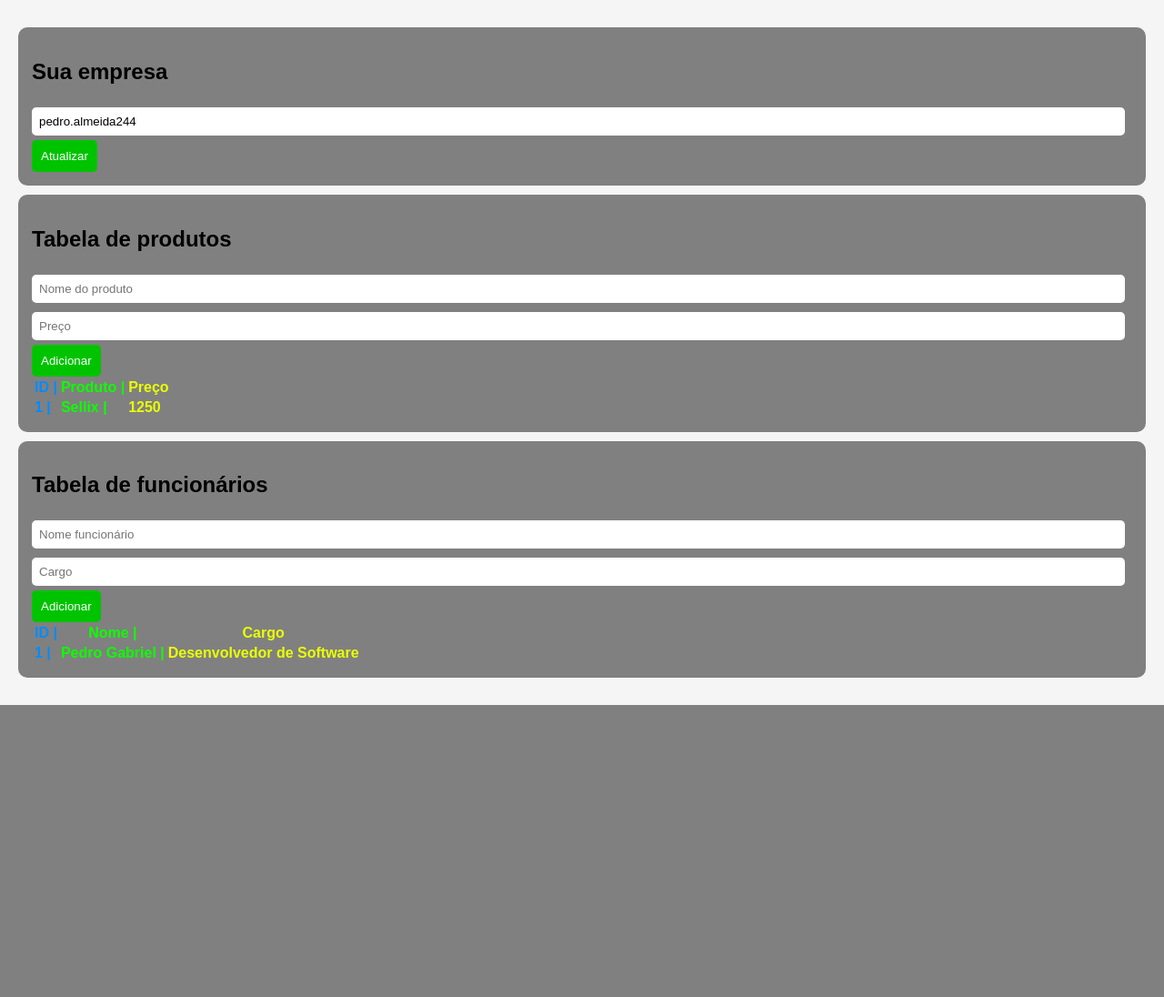
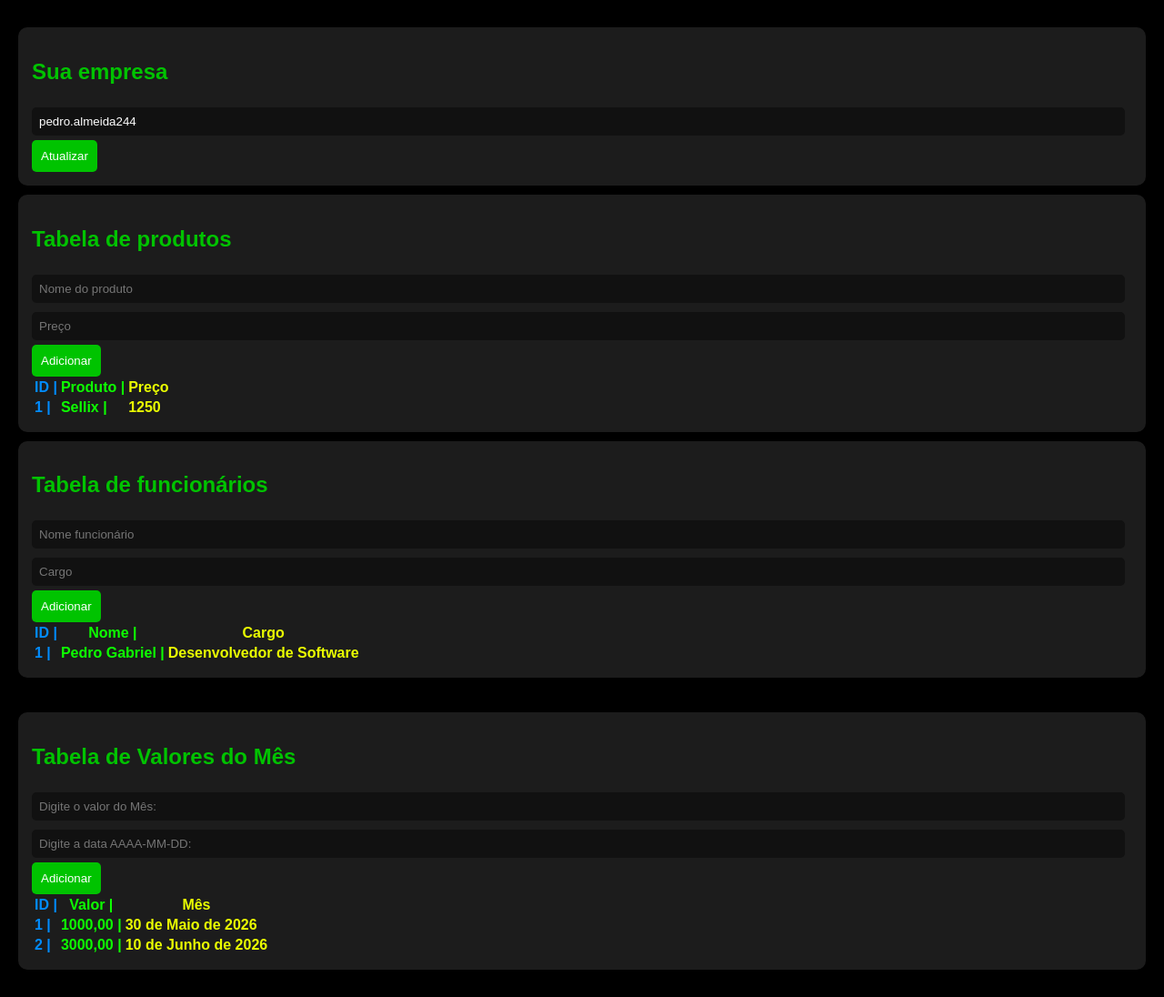
Before and after one commit to pedrocode181-ship/sellix.projeto, a Django app: page /dashboard/ in a window 1280 px wide. Shown: the part 154-1250 px from the top of the page at 91% size. Before the commit the page ends 929 px from the top, so only its background shows below. Run offline with Django 5.2, Linux system fonts and the light colour scheme; a user stored in the database is signed in; data comes from the database, SQL or seed files in the repository; both versions use the stored data as it was after the commit.

Commit message:
Add files via upload

```diff
--- a/sellix/projeto/home/models.py
+++ b/sellix/projeto/home/models.py
@@ -24,10 +24,7 @@ class Membership(models.Model):
 
 class TableItem(models.Model):
 
-    company = models.ForeignKey(
-        Company,
-        on_delete=models.CASCADE
-    )
+    company = models.ForeignKey(Company, on_delete=models.CASCADE)
 
     nome = models.CharField(max_length=255)
     preco = models.CharField(max_length=100)
@@ -41,10 +38,14 @@ class Funcionario(models.Model):
     nome = models.CharField(max_length=200)
     cargo = models.CharField(max_length=200)
 
-    company = models.ForeignKey(
-        Company,
-        on_delete=models.CASCADE
-    )
+    company = models.ForeignKey(Company, on_delete=models.CASCADE)
 
     def __str__(self):
         return self.nome
+
+
+class Venda(models.Model):
+    company = models.ForeignKey(Company, on_delete=models.CASCADE)
+
+    valor = models.DecimalField(max_digits=10, decimal_places=2)
+    data = models.DateField(max_length=200)
--- a/sellix/projeto/home/templates/core/dashboard.html
+++ b/sellix/projeto/home/templates/core/dashboard.html
@@ -13,7 +13,7 @@
         body {
             font-family: Arial;
             margin: 0;
-            background: #f5f5f5;
+            background: black;
         }
 
         .header {
@@ -27,7 +27,7 @@
         }
 
         .card {
-            background: gray;
+            background: rgb(28, 28, 28);
             padding: 15px;
             margin: 10px 0;
             border-radius: 10px;
@@ -39,6 +39,8 @@
             margin: 5px 0;
             border-radius: 5px;
             border: none;
+            background:#111;
+            color: white;
         }
 
         button {
@@ -55,6 +57,10 @@
             padding: 10px;
             margin: 10px 0;
             border-radius: 8px;
+        }
+
+        h2 {
+            color: rgb(0, 195, 0);
         }
     </style>
 
@@ -139,6 +145,36 @@
             {% endfor %}
         </table>
     </div>
+    <!-- Tabela de Vendas por Mês-->>
+    <div class="card">
+        <h2>Tabela de Valores do Mês</h2>
+
+        <form method="POST" action="{% url 'add_venda' %}">
+            {% csrf_token %}
+
+            <input type="text" name="valor" placeholder="Digite o valor do Mês: ">
+            <input type="text" name="mes" placeholder="Digite a data AAAA-MM-DD: ">
+
+            <button type="submit">Adicionar</button>
+        </form>
+
+        <table>
+            <tr>
+                <th><span style="color: rgb(0, 140, 255); font-weight: bold;">ID |</span></th>
+                <th><span style="color: rgb(13, 255, 0); font-weight: bold;">Valor |</span></th>
+                <th><span style="color: rgb(234, 255, 0); font-weight: bold;">Mês</span></th>
+            </tr>
+
+            {% for v in vendas %}
+            <tr>
+                <td><span style="color: rgb(0, 140, 255); font-weight: bold;">{{ v.id }} |</span></td>
+                <td> <span style="color: rgb(13, 255, 0); font-weight: bold;">{{ v.valor }} |</span></td>
+                <td> <span style="color: rgb(234, 255, 0); font-weight: bold;">{{ v.data }}</span></td>
+            </tr>
+            {% endfor %}
+        </table>
+    </div>
+
 
 </div>
 
--- a/sellix/projeto/home/templates/core/index.html
+++ b/sellix/projeto/home/templates/core/index.html
@@ -74,6 +74,10 @@
             font-size: 18px;
             color: #8a8a8ba6;
             max-width: 600px;
+        }
+
+        s {
+            color: #8a8a8ba6;
         }
 
         .btn {
--- a/sellix/projeto/home/templates/core/modulos.html
+++ b/sellix/projeto/home/templates/core/modulos.html
@@ -6,8 +6,8 @@
   <meta name="viewport" content="width=device-width, initial-scale=1.0"/>
 
   <title>Sellix | SAAS</title>
-  <link rel="icon" type="image/x-icon" sizes="32x32" href="{% static 'favicon.ico' %}">
-    <link rel="shortcut icon" href="{% static 'favicon.ico' %}">
+  <link rel="icon" type="image/x-icon" sizes="32x32" href="{% static 'img/favicon.ico' %}">
+    <link rel="shortcut icon" href="{% static 'img/favicon.ico' %}">
 
   <!-- Fonte -->
   <link rel="preconnect" href="https://fonts.googleapis.com">
@@ -192,7 +192,7 @@
       </div>
 
       <div class="top-text">
-      + MÓDULOS QUE ESTÃO POR VIR
+      + OS MÓDULOS QUE ESTÃO POR VIR
     </div>
 
     </div>
--- a/sellix/projeto/home/urls.py
+++ b/sellix/projeto/home/urls.py
@@ -1,5 +1,5 @@
 from django.urls import path
-from .views import add_funcionario, bloqueio, index, modulos, login_view, cadastro, controle, deletar_usuario, dashboard, politica, add_item
+from .views import add_funcionario, bloqueio, index, modulos, login_view, cadastro, controle, deletar_usuario, dashboard, politica, add_item, add_venda
 
 
 urlpatterns = [
@@ -10,9 +10,9 @@ urlpatterns = [
     path('controle/', controle, name='controle'),
     path('bloqueio/', bloqueio, name='bloqueio'),
     path('dashboard/', dashboard, name='dashboard'),
-    path('add_funcionario/', add_funcionario, name='add_funcionario'),
-    path('add_item/', add_item, name='add_item'),
-    path('politica/', politica, name='politica'),
+    path('dashboard/add_funcionario/', add_funcionario, name='add_funcionario'),
+    path('dashboard/add_item/', add_item, name='add_item'),
+    path('dashboard/politica/', politica, name='politica'),
+    path('dashboard/add_venda/', add_venda, name='add_venda'),
     path('controle/deletar/<int:user_id>/', deletar_usuario, name='deletar_usuario'),
-
-]
+ ]
--- a/sellix/projeto/home/views.py
+++ b/sellix/projeto/home/views.py
@@ -3,7 +3,7 @@ from django.contrib.auth import authenticate, login as auth_login
 from django.contrib.auth.decorators import login_required
 from django.contrib.auth.models import User
 
-from .models import Company, Funcionario, Membership, TableItem
+from .models import Company, Funcionario, Membership, TableItem, Venda
 
 
 # -----------------------
@@ -45,7 +45,7 @@ def login_view(request):
 
         if not user:
             return render(request, 'core/login.html', {
-                'error': 'Login inválido'
+                'error': 'Login inválido, tente novamente'
             })
 
         auth_login(request, user)
@@ -101,11 +101,9 @@ def cadastro(request):
 # -----------------------
 # DASHBOARD
 # -----------------------
-
 @login_required
 def dashboard(request):
-    labels = ["Produto A", "Produto B", "Produto C"]
-    data = [10, 25, 15]
+
     membership = Membership.objects.filter(user=request.user).first()
 
     if not membership:
@@ -113,35 +111,50 @@ def dashboard(request):
 
     company = membership.company
 
-    return render(request, 'core/dashboard.html', {
-        'company': company,
-        'items': TableItem.objects.filter(company=company),
-        'funcionarios': Funcionario.objects.filter(company=company),
-        'labels': labels,
-        'data': data
+    # ATUALIZA NOME DA EMPRESA (opcional)
+    if request.method == "POST":
+        new_name = request.POST.get("name")
+        if new_name:
+            company.name = new_name
+            company.save()
+
+    return render(request, "core/dashboard.html", {
+        "company": company,
+        "items": TableItem.objects.filter(company=company),
+        "funcionarios": Funcionario.objects.filter(company=company),
+        "vendas": Venda.objects.filter(company=company),
     })
 
 # -----------------------
 # PRODUTOS
 # -----------------------
+
 @login_required
 def add_item(request):
 
     if request.method == "POST":
 
         membership = Membership.objects.filter(user=request.user).first()
+
         if not membership:
             return redirect('dashboard')
 
         company = membership.company
 
-        TableItem.objects.create(
-            company=company,
-            nome=request.POST.get("produto"),
-            preco=request.POST.get("preco"),
-        )
+        produto = request.POST.get("produto")
+        preco = request.POST.get("preco")
+
+        if produto and preco:
+
+            TableItem.objects.create(
+                company=company,
+                nome=produto,
+                preco=preco,
+            )
 
     return redirect('dashboard')
+
+
 # -----------------------
 # FUNCIONÁRIOS
 # -----------------------
@@ -157,13 +170,46 @@ def add_funcionario(request):
 
         company = membership.company
 
-        Funcionario.objects.create(
-            company=company,
-            nome=request.POST.get("nome"),
-            cargo=request.POST.get("cargo")
-        )
+        nome = request.POST.get("nome")
+        cargo = request.POST.get("cargo")
+
+        if nome and cargo:  # 👈 EVITA ERRO
+            Funcionario.objects.create(
+                company=company,
+                nome=nome,
+                cargo=cargo
+            )
 
     return redirect('dashboard')
+
+# -----------------------
+# VENDAS
+# -----------------------
+
+@login_required
+def add_venda(request):
+
+    if request.method == "POST":
+
+        membership = Membership.objects.filter(user=request.user).first()
+
+        if not membership:
+            return redirect('dashboard')
+
+        company = membership.company
+
+        valor = request.POST.get("valor")
+        mes = request.POST.get("mes")
+
+        if valor and mes:
+            Venda.objects.create(
+                company=company,
+                valor=float(valor),
+                data=mes
+            )
+
+    return redirect("dashboard")
+
 
 # -----------------------
 # CONTROLE (ADMIN)
```
Also changed, not shown: sellix/projeto/home/templates/core/cadastro.html (+7 -12 lines), sellix/projeto/home/templates/core/login.html (+16 -5 lines), sellix/projeto/db.sqlite3, sellix/projeto/home/migrations/0001_initial.py (added).
